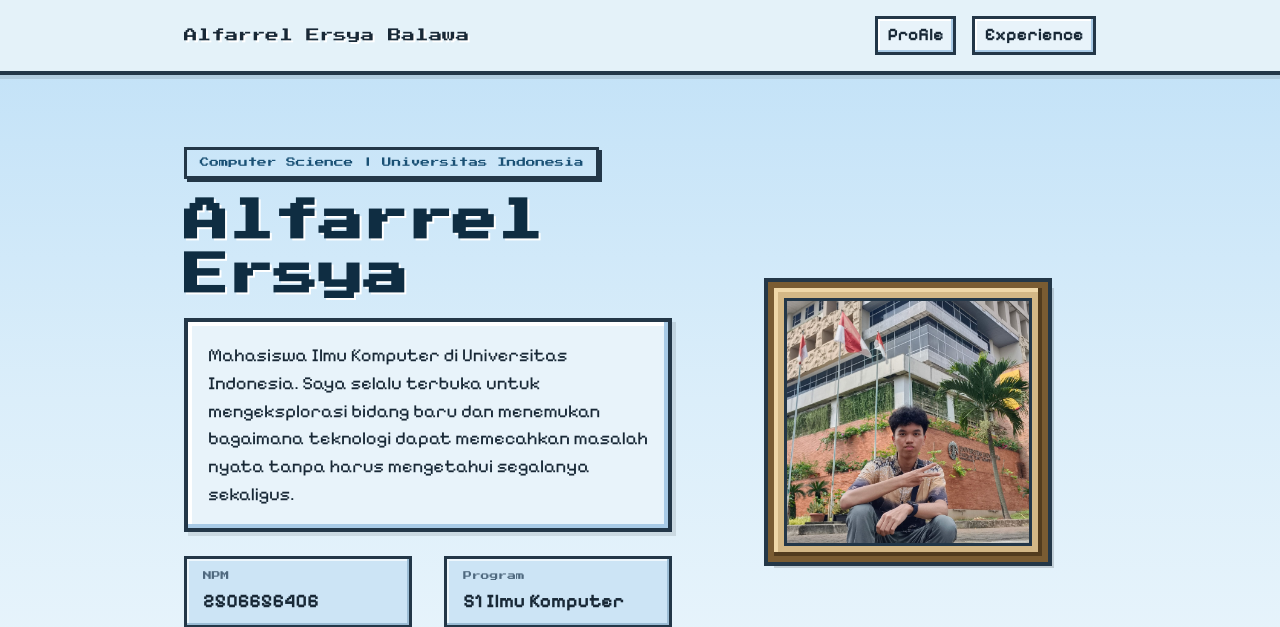
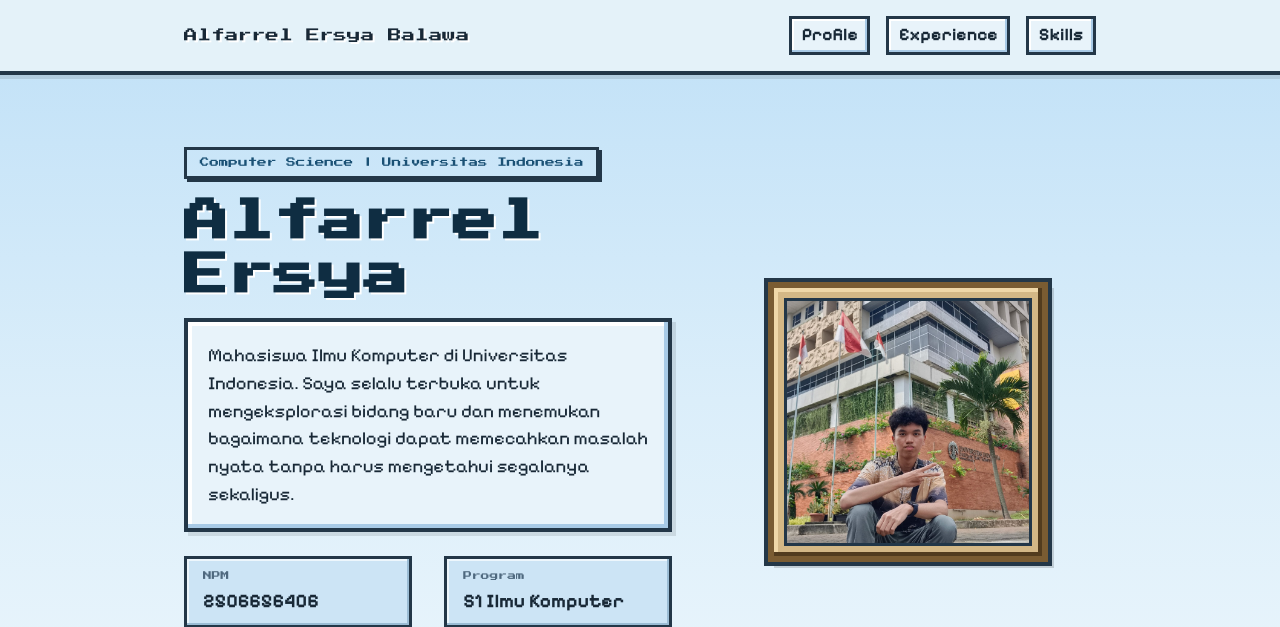
Before and after one commit to alpallel/portofolio, a Django app: page / in a window 1280 px wide. Shown: the top 627 px of the page. Run offline with Django 5.2, Linux system fonts and the light colour scheme.

Commit message:
feat: add skills nav link

```diff
--- a/templates/index.html
+++ b/templates/index.html
@@ -16,6 +16,7 @@
             <nav>
                 <a href="#profile">Profile</a>
                 <a href="#experience">Experience</a>
+                <a href="#skills">Skills</a>
             </nav>
         </div>
     </header>
```
